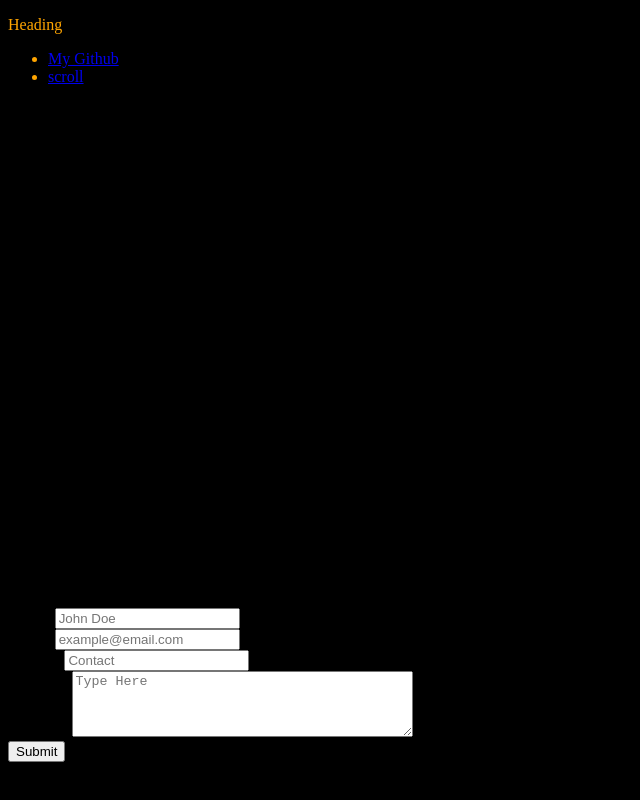
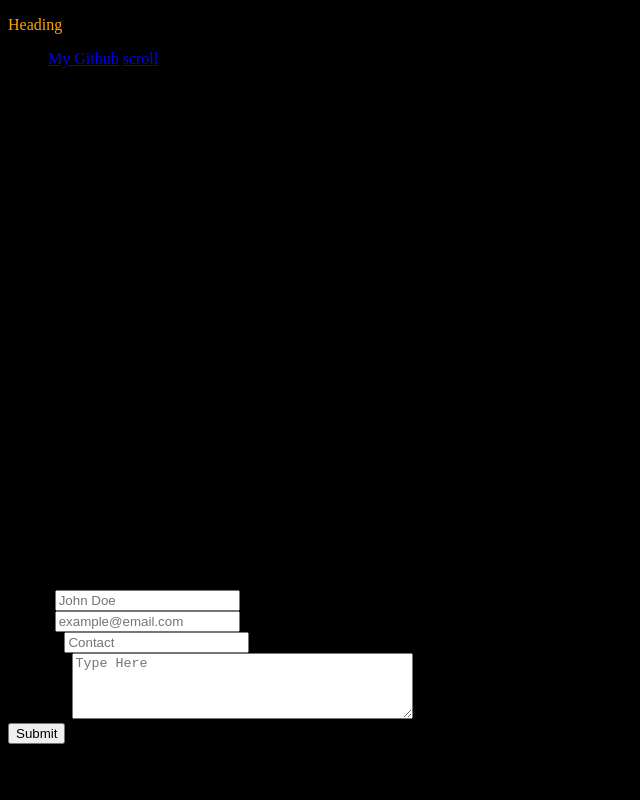
Before and after one commit to angelozorn/angelozorn.github.io, a plain HTML site: page index.html in a window 1280 px wide. Shown: the whole page, without its empty margins (0-640 px from the left). Drawn offline with Linux system fonts and the light colour scheme.

Commit message:
Update style.css

```diff
--- a/style.css
+++ b/style.css
@@ -1,5 +1,11 @@
 body{
-  background:black
+  background:black;
+
+}
+
+li{
+  display: inline;
+  color:orange;
 
 }
 
```
